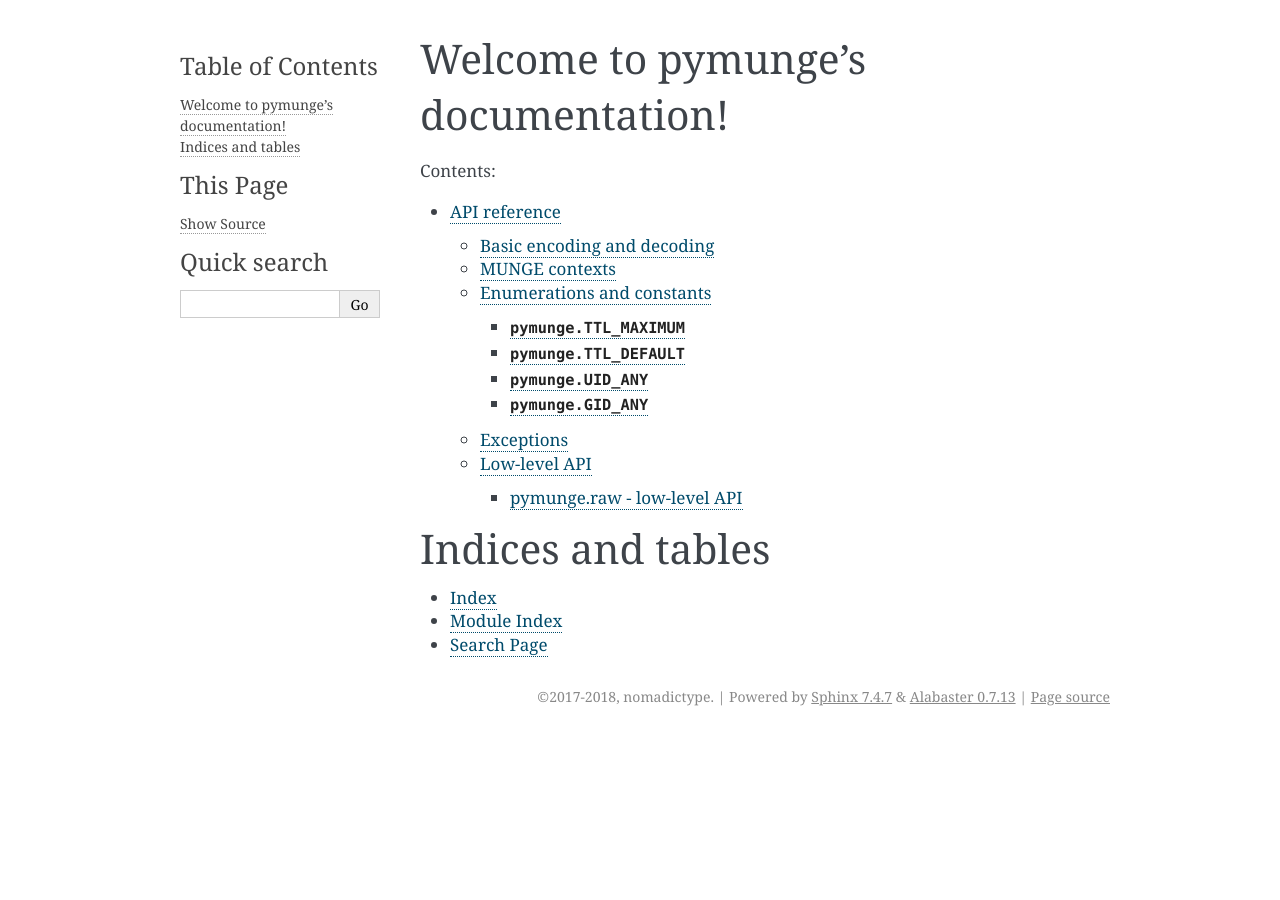
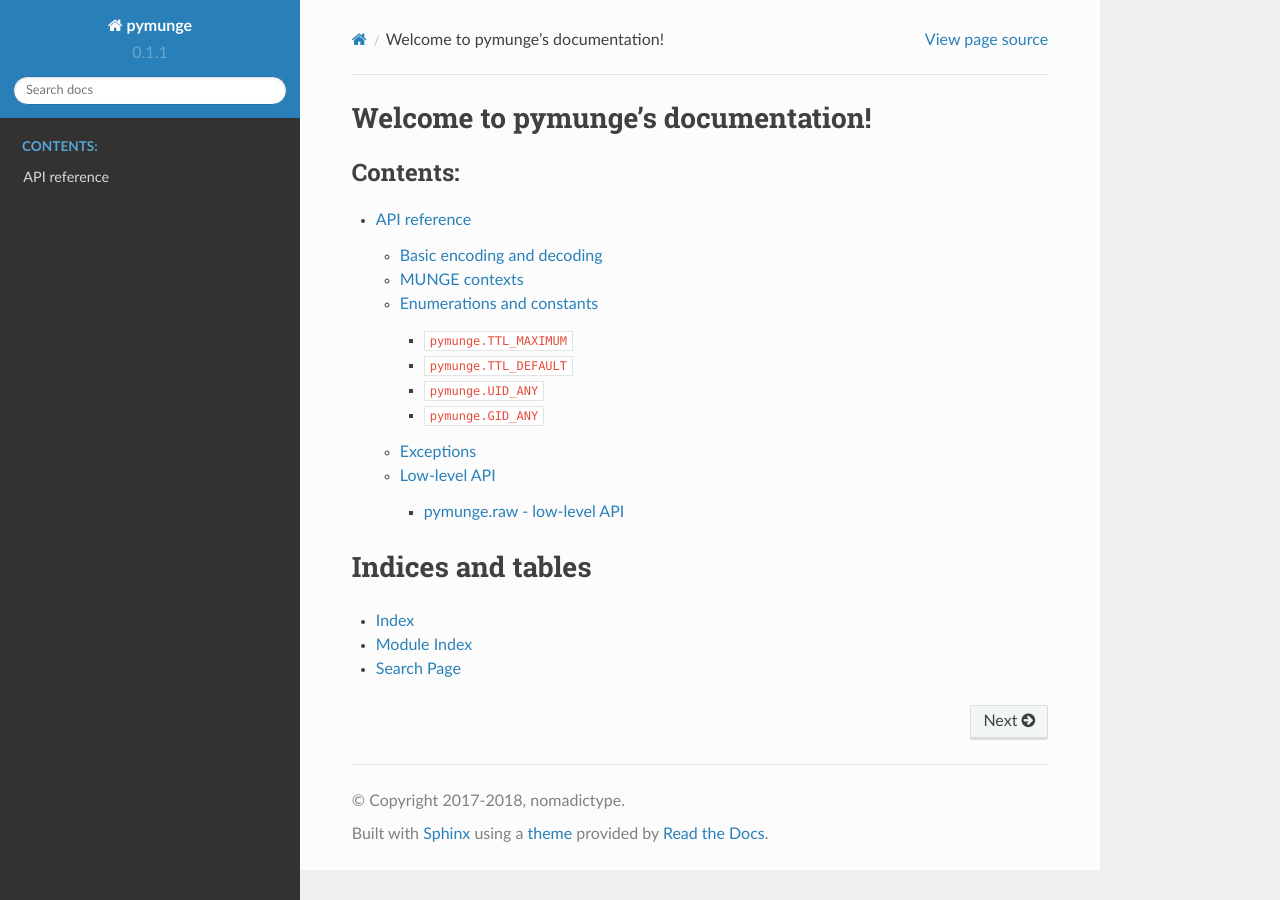
Before and after one commit to nomadictype/pymunge, a Sphinx documentation site: the page built from docs/source/index.rst, in a window 1280 px wide. Built offline with Sphinx 7.4.7 and the Read the Docs theme 2.0.0, drawn with Linux system fonts in a browser that asks for light colours.

Commit message:
Prefer to use readthedocs theme if available

```diff
--- a/docs/source/conf.py
+++ b/docs/source/conf.py
@@ -15,6 +15,7 @@
 import os
 import sys
 sys.path.insert(0, os.path.abspath('../..'))
+on_readthedocs = os.environ.get('READTHEDOCS', None) == 'True'
 
 
 # -- Project information -----------------------------------------------------
@@ -82,7 +83,15 @@
 # The theme to use for HTML and HTML Help pages.  See the documentation for
 # a list of builtin themes.
 #
-html_theme = 'alabaster'
+if on_readthedocs:
+    html_theme = 'default'
+else:
+    try:
+        import sphinx_rtd_theme
+        html_theme = 'sphinx_rtd_theme'
+        html_theme_path = [sphinx_rtd_theme.get_html_theme_path()]
+    except ImportError:
+        html_theme = 'alabaster'
 
 # Theme options are theme-specific and customize the look and feel of a theme
 # further.  For a list of options available for each theme, see the
```
